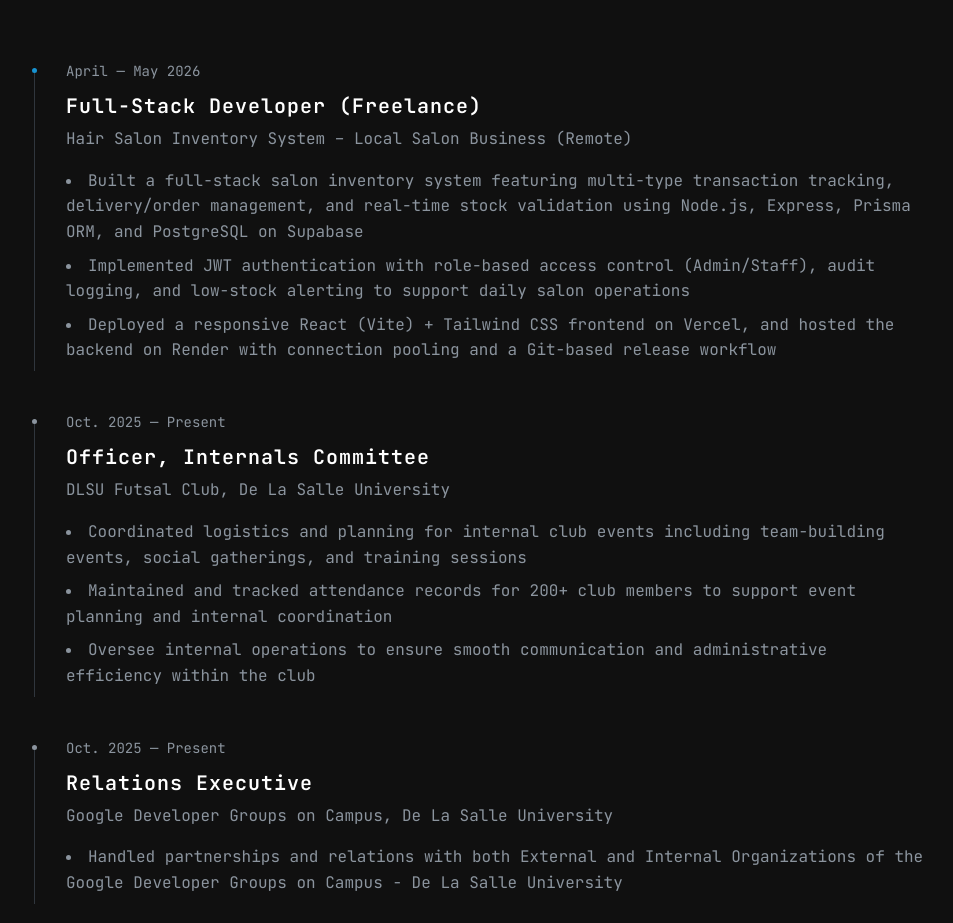
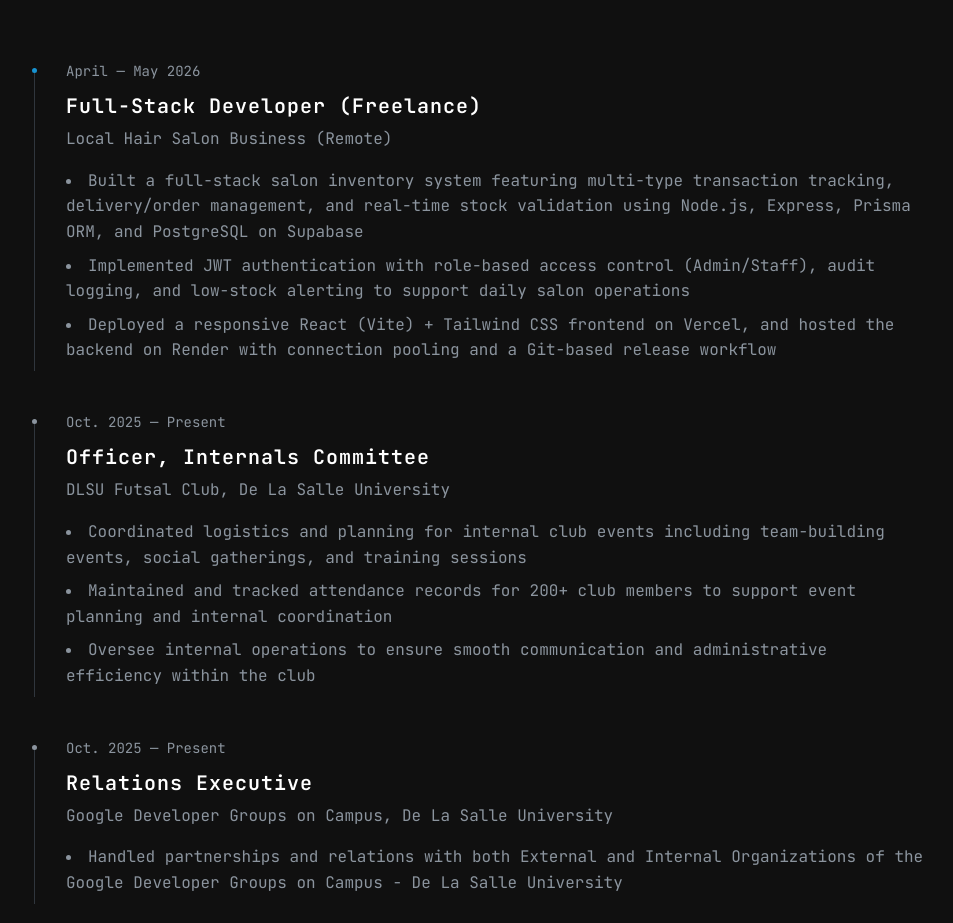
Before and after one commit to jdsia/Web-Portfolio, a Next.js app: page / in a window 1280 px wide. Shown: the part 2760-3683 px from the top of the page, without its empty margins (158-1111 px from the left). Built offline with nearby package versions, Linux system fonts and the light colour scheme.

Commit message:
feat: changed wordin

```diff
--- a/app/page.tsx
+++ b/app/page.tsx
@@ -156,7 +156,7 @@ export default function Home() {
               <div className="absolute left-[-2px] top-2 w-[5px] h-[5px] rounded-full" style={{ backgroundColor: 'var(--primary)' }}></div>
               <p className="mb-2" style={{ color: 'var(--on-surface-variant)', fontFamily: 'var(--font-jetbrains-mono), monospace', fontSize: '0.875rem', fontWeight: 400 }}>April — May 2026</p>
               <h3 className="font-bold mb-1" style={{ color: 'var(--on-surface)', fontFamily: 'var(--font-jetbrains-mono), monospace', fontSize: '1.25rem', fontWeight: 600 }}>Full-Stack Developer (Freelance)</h3>
-              <p className="mb-4" style={{ color: 'var(--on-surface-variant)', fontFamily: 'var(--font-jetbrains-mono), monospace', fontSize: '1rem', fontWeight: 400 }}>Hair Salon Inventory System – Local Salon Business (Remote)</p>
+              <p className="mb-4" style={{ color: 'var(--on-surface-variant)', fontFamily: 'var(--font-jetbrains-mono), monospace', fontSize: '1rem', fontWeight: 400 }}>Local Hair Salon Business (Remote)</p>
               <ul className="space-y-2 list-disc list-inside" style={{ color: 'var(--on-surface-variant)', fontFamily: 'var(--font-jetbrains-mono), monospace', fontSize: '1rem', fontWeight: 400 }}>
                 <li>Built a full-stack salon inventory system featuring multi-type transaction tracking, delivery/order management, and real-time stock validation using Node.js, Express, Prisma ORM, and PostgreSQL on Supabase</li>
                 <li>Implemented JWT authentication with role-based access control (Admin/Staff), audit logging, and low-stock alerting to support daily salon operations</li>
```
